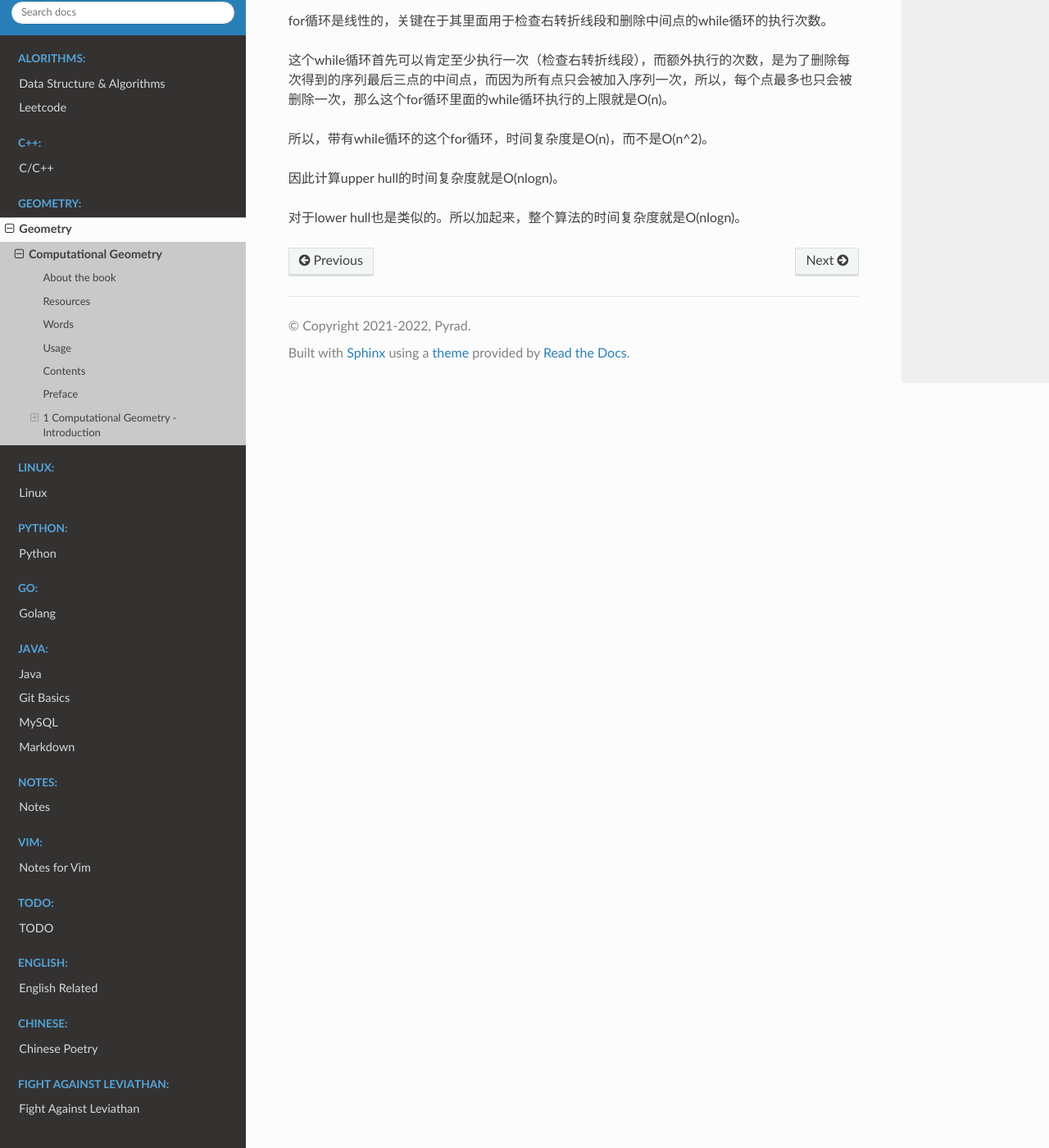
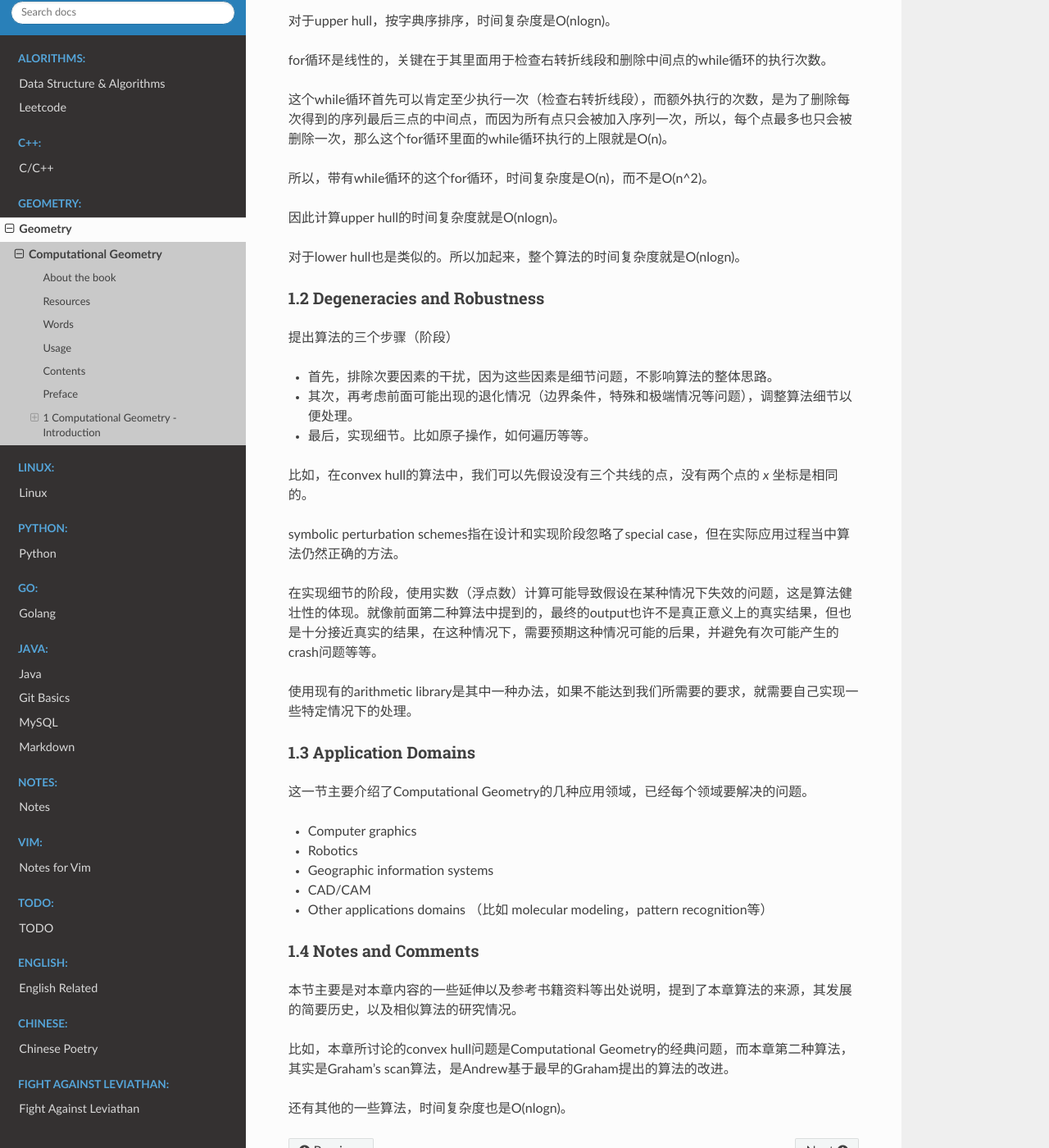
Before and after one commit to Pyrad/pyradnotes, a Sphinx documentation site: the page built from source/Geometry/ComputationalGeometryAA3rd.md, in a window 1280 px wide and 1400 px high, scrolled down 6727 px. Shown: the whole window at 82% size. Built offline with Sphinx 7.4.7 and the Read the Docs theme 2.0.0, drawn with Linux system fonts in a browser that asks for light colours; some of the changed text lies outside the part shown.

Commit message:
[CGAA3] Finished section 2-4 of chapter 1

```diff
--- a/source/Geometry/ComputationalGeometryAA3rd.md
+++ b/source/Geometry/ComputationalGeometryAA3rd.md
@@ -219,6 +219,8 @@ direct the line through *p* and *q*
 
 第二种算法简述
 
+**（这个算法实际上是Andrew对Graham’s scan的一种改进算法）**
+
 **输入**：平面上点的集合 ***P***。
 
 **输出**：一个点的序列 ***L***，表示点集合 ***P*** 的Convex Hull，点序是**顺时针**方向。
@@ -279,3 +281,47 @@ for循环是线性的，关键在于其里面用于检查右转折线段和删
 因此计算upper hull的时间复杂度就是O(nlogn)。
 
 对于lower hull也是类似的。所以加起来，整个算法的时间复杂度就是O(nlogn)。
+
+
+
+### 1.2 Degeneracies and Robustness
+
+提出算法的三个步骤（阶段）
+
+- 首先，排除次要因素的干扰，因为这些因素是细节问题，不影响算法的整体思路。
+- 其次，再考虑前面可能出现的退化情况（边界条件，特殊和极端情况等问题），调整算法细节以便处理。
+- 最后，实现细节。比如原子操作，如何遍历等等。
+
+
+
+比如，在convex hull的算法中，我们可以先假设没有三个共线的点，没有两个点的 *x* 坐标是相同的。
+
+symbolic perturbation schemes指在设计和实现阶段忽略了special case，但在实际应用过程当中算法仍然正确的方法。
+
+
+
+在实现细节的阶段，使用实数（浮点数）计算可能导致假设在某种情况下失效的问题，这是算法健壮性的体现。就像前面第二种算法中提到的，最终的output也许不是真正意义上的真实结果，但也是十分接近真实的结果，在这种情况下，需要预期这种情况可能的后果，并避免有次可能产生的crash问题等等。
+
+使用现有的arithmetic library是其中一种办法，如果不能达到我们所需要的要求，就需要自己实现一些特定情况下的处理。
+
+
+
+### 1.3 Application Domains
+
+这一节主要介绍了Computational Geometry的几种应用领域，已经每个领域要解决的问题。
+
+- Computer graphics
+- Robotics
+- Geographic information systems
+- CAD/CAM
+- Other applications domains （比如 molecular modeling，pattern recognition等）
+
+
+
+### 1.4 Notes and Comments
+
+本节主要是对本章内容的一些延伸以及参考书籍资料等出处说明，提到了本章算法的来源，其发展的简要历史，以及相似算法的研究情况。
+
+比如，本章所讨论的convex hull问题是Computational Geometry的经典问题，而本章第二种算法，其实是Graham’s scan算法，是Andrew基于最早的Graham提出的算法的改进。
+
+还有其他的一些算法，时间复杂度也是O(nlogn)。
```
